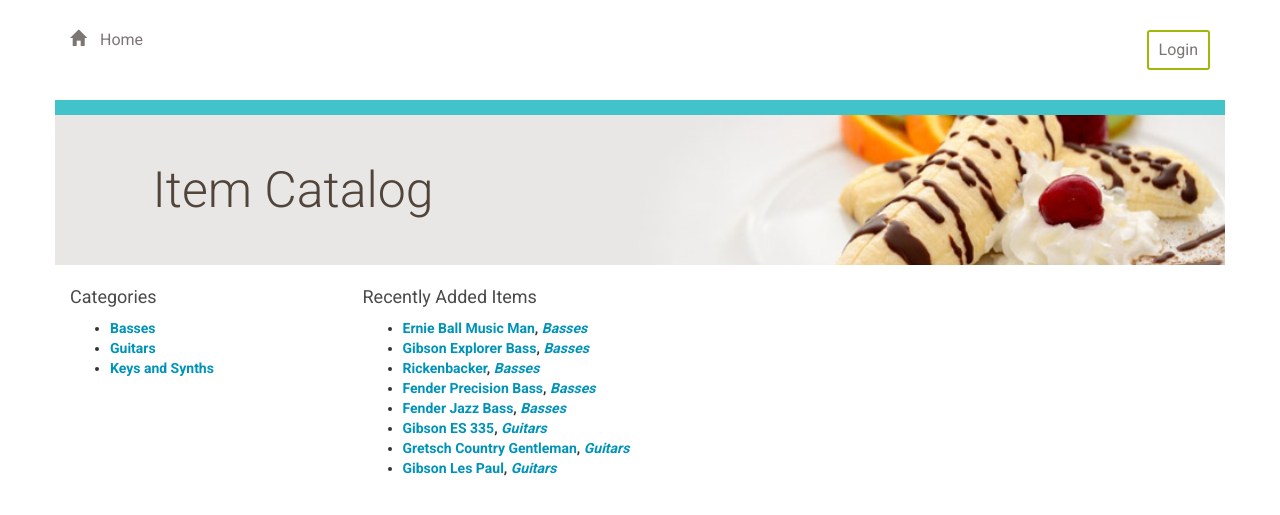
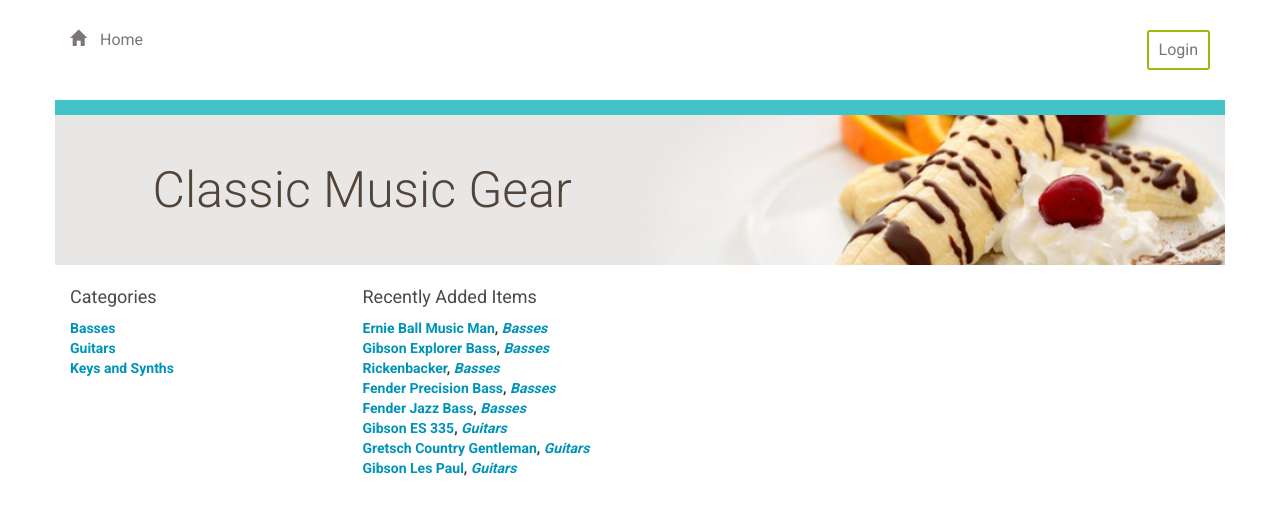
Before and after one commit to geoluther/catalog-fsnd, a Flask app: page / in a window 1280 px wide. Shown: the top 515 px of the page. Run offline with Flask 2, Linux system fonts and the light colour scheme; some libraries are stand-ins or nearby versions.

Commit message:
format edits

```diff
--- a/lotsofitems_addusers.py
+++ b/lotsofitems_addusers.py
@@ -30,7 +30,7 @@ session.commit()
 
 # Categories
 
-cat1 = Category(name="Classic Keyboards")
+cat1 = Category(name="Keys and Synths")
 session.add(cat1)
 session.commit()
 
--- a/static/styles.css
+++ b/static/styles.css
@@ -165,3 +165,8 @@ u }
 	list-style-type: none;
 	text-align: center;
 }
+
+ul {
+	list-style-type: none;
+	padding-left: 0px;
+}
--- a/templates/catalog.html
+++ b/templates/catalog.html
@@ -9,7 +9,7 @@
 <div class="row banner main">
 	<div class="col-sm-1"></div>
 	<div class="col-sm-11 padding-none">
-		<h1>Item Catalog</h1>
+		<h1>Classic Music Gear</h1>
 	</div>
 </div>
 
--- a/templates/public_catalog.html
+++ b/templates/public_catalog.html
@@ -9,7 +9,7 @@
 <div class="row banner main">
 	<div class="col-sm-1"></div>
 	<div class="col-sm-11 padding-none">
-		<h1>Item Catalog</h1>
+		<h1>Classic Music Gear</h1>
 	</div>
 </div>
 
```
Also changed, not shown: README.txt, itemcatalog.db.
